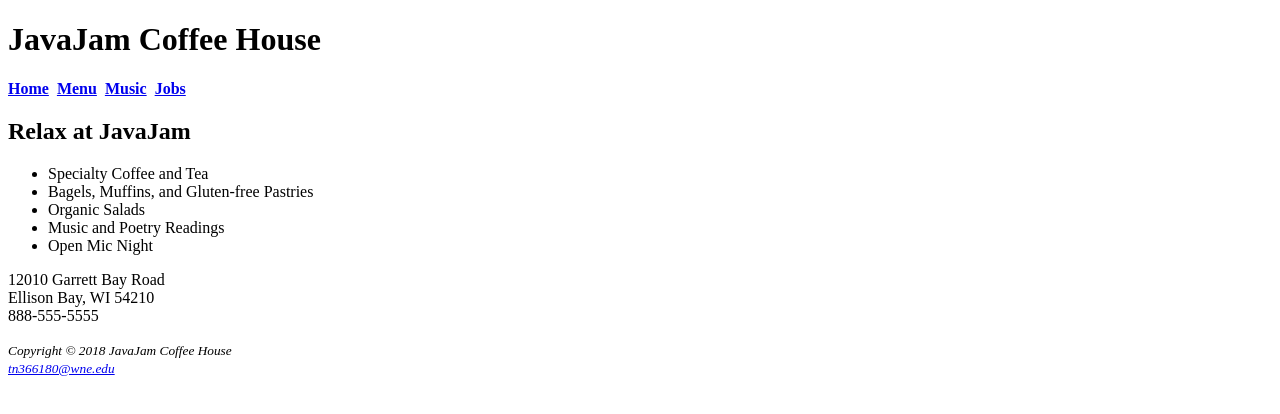
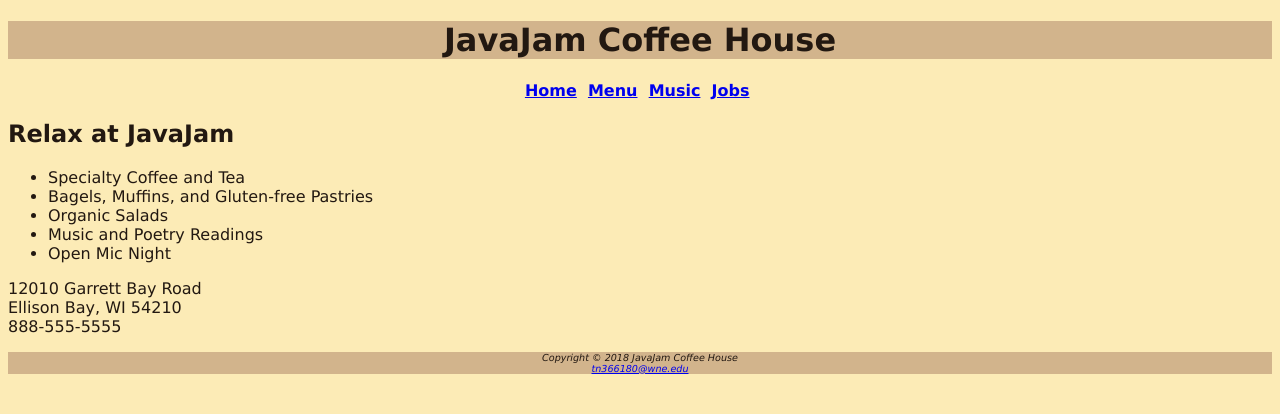
Before and after one commit to tmnguyen98/javajam, a plain HTML site: page index.html in a window 1280 px wide. Drawn offline with Linux system fonts and the light colour scheme.

Commit message:
Add basic css style for index.html and menu.html

```diff
--- a/index.html
+++ b/index.html
@@ -5,18 +5,17 @@
     <meta name="viewport" content="width=device-width, initial-scale=1.0">
     <meta http-equiv="X-UA-Compatible" content="ie=edge">
     <title>JavaJam Coffee House</title>
+    <link rel="stylesheet" href="javajamcss/javajam.css">
 </head>
 <body>
     <header>
         <h1>JavaJam Coffee House</h1>
     </header>
     <nav>
-        <b>
             <a href="index.html">Home</a>&nbsp;
             <a href="menu.html">Menu</a>&nbsp;
             <a href="music.html">Music</a>&nbsp;
             <a href="jobs.html">Jobs</a>&nbsp;
-        </b>
     </nav>
     <main>
         <h2>Relax at JavaJam</h2>
@@ -36,10 +35,8 @@
         </div>
     </main>
     <footer>
-        <small><i>
-            Copyright &copy; 2018 JavaJam Coffee House <br>
-            <a href="mailto:tn366180@wne.edu">tn366180@wne.edu</a>
-        </i></small>
+        Copyright &copy; 2018 JavaJam Coffee House <br>
+        <a href="mailto:tn366180@wne.edu">tn366180@wne.edu</a>
     </footer>
 </body>
 </html>
--- a/javajamcss/javajam.css
+++ b/javajamcss/javajam.css
@@ -6,6 +6,7 @@ body {
 
 header {
     background-color: #D2B48C;
+    text-align: center;
 }
 
 h1 {
```
Also changed, not shown: menu.html (+1 -0 lines).
